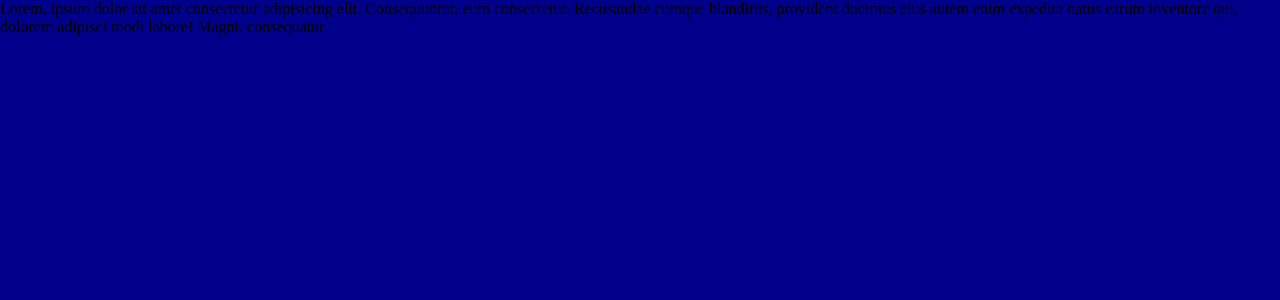
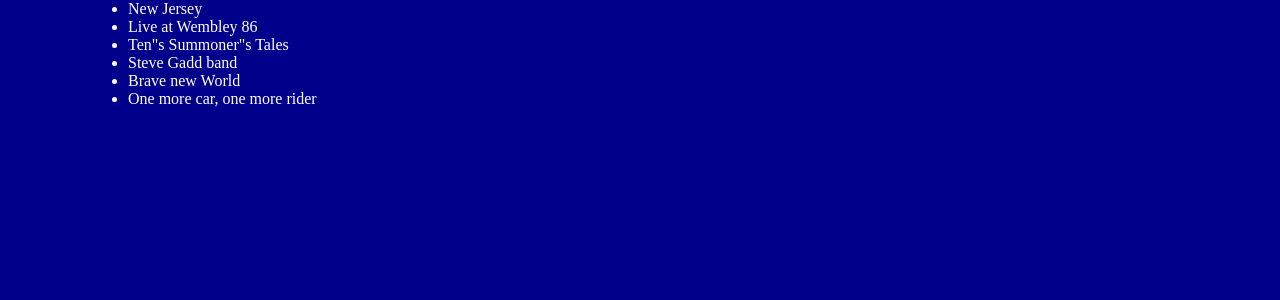
Before and after one commit to clmb00/php-dischi-json, a PHP site: page / in a window 1280 px wide. Shown: the top 300 px of the page. Run offline with PHP 8.4, Linux system fonts and the light colour scheme; some libraries are stand-ins or nearby versions.

Commit message:
[add] request success

```diff
--- a/index.php
+++ b/index.php
@@ -15,7 +15,11 @@
 <body>
 
   <div id="App">
-    <p>Lorem, ipsum dolor sit amet consectetur adipisicing elit. Consequuntur, eum consectetur. Recusandae cumque blanditiis, provident ducimus eius autem enim expedita natus earum inventore qui, dolorem adipisci modi labore! Magni, consequatur.</p>
+    <div class="container">
+      <ul>
+        <li v-for="(record, index) in records" :key="index">{{record.title}}</li>
+      </ul>
+    </div>
   </div>
 
   <script src="main.js"></script>
--- a/main.js
+++ b/main.js
@@ -3,10 +3,23 @@
 createApp({
   data(){
     return{
-      prova: 'ok?'
+      apiUrl: 'server.php',
+      records: []
+    }
+  },
+  methods:{
+    callApi(){
+      axios.get(this.apiUrl)
+       .then((result)=>{
+        console.log(result.data);
+        this.records = result.data;
+       })
+       .catch((error)=>{
+        console.log(error.code);
+       })
     }
   },
   mounted(){
-    console.log(this.prova)
+    this.callApi();
   }
 }).mount('#App');
--- a/server.php
+++ b/server.php
@@ -1,3 +1,13 @@
 <?php
 
+// get
+$string = file_get_contents('./db/dischi.json');
+$records = json_decode($string, true);
+
+// logic
+
+// send
+header ('Content-Type: application/json');
+echo json_encode($records);
+
 ?>
--- a/style.css
+++ b/style.css
@@ -8,4 +8,11 @@
 
 body{
   background-color: darkblue;
+  color: white;
 }
+
+.container{
+  margin: 0 auto;
+  max-width: 1200px;
+  width: 80%;
+}
```
